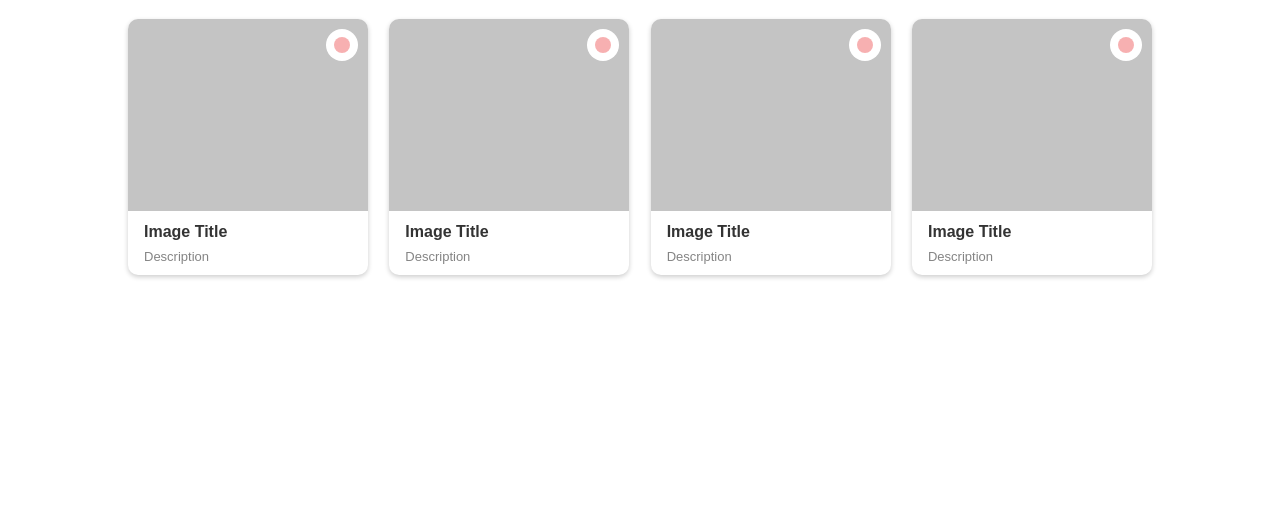
After one commit to Martinez-LMS/Trabalho-PHP, a PHP site: page /PHP/allgames.html in a window 1280 px wide. The commit adds this page. Shown: the part 93-608 px from the top of the page. Run offline with PHP 8.4, Linux system fonts and the light colour scheme.

Commit message:
Add complete frontend

```diff
--- /dev/null
+++ b/PHP/allgames.html
@@ -0,0 +1,73 @@
+<!DOCTYPE html>
+<html lang="en">
+<head>
+    <meta charset="UTF-8">
+    <meta name="viewport" content="width=device-width, initial-scale=1.0">
+    <title>Document</title>
+    <link rel="stylesheet" href="/styles/styles.css">
+</head>
+<body>
+    <header>
+        <div class="container">
+            <div class="left">
+                <div class="logo">
+                    <a href="/">
+                        <img src="assets/logo.png" alt="logo">
+                    </a>
+                    <a href="">
+                        <h1>GAMEHUB</h1>
+                    </a>
+                </div>
+                <nav>
+                    <ul>
+                        <li><a href="#">Home</a></li>
+                        <li><a href="PHP/allgames.html">Jogos</a></li>
+                    </ul>
+                </nav>
+            </div>
+            <div class="auth-buttons">
+                <a href="PHP/login.html" class="sign-in">Sign In</a>
+                <a href="#" class="sign-up">Sign Up</a>
+            </div>
+        </div>
+    </header>
+    <main>
+        <div class="game-cards-all">
+            <div class="game-card">
+                <div class="heart-circle">
+                    <img src="" alt="">
+                </div>
+                <div class="image"></div>
+                <div class="title">Image Title</div>
+                <div class="desc">Description</div>
+            </div>
+            <div class="game-card">
+                <div class="heart-circle">
+                    <img src="" alt="">
+                </div>
+                <div class="image"></div>
+                <div class="title">Image Title</div>
+                <div class="desc">Description</div>
+            </div>
+            <div class="game-card">
+                <div class="heart-circle">
+                    <img src="" alt="">
+                </div>
+                <div class="image"></div>
+                <div class="title">Image Title</div>
+                <div class="desc">Description</div>
+            </div>
+            <div class="game-card">
+                <div class="heart-circle">
+                    <img src="" alt="">
+                </div>
+                <div class="image"></div>
+                <div class="title">Image Title</div>
+                <div class="desc">Description</div>
+            </div>
+        </div>
+    </div>
+</section>
+    </main>
+</body>
+</html>
--- a/PHP/login.html
+++ b/PHP/login.html
@@ -22,7 +22,7 @@
                 <nav>
                     <ul>
                         <li><a href="#">Home</a></li>
-                        <li><a href="#">Categorias</a></li>
+                        <li><a href="PHP/allgames.html">Jogos</a></li>
                     </ul>
                 </nav>
             </div>
--- a/styles/styles.css
+++ b/styles/styles.css
@@ -202,6 +218,14 @@ header .auth-buttons .sign-in {
     display: flex;
     justify-content: space-between;
     gap: 20px;
+}
+.game-cards-all {
+    display: flex;
+    justify-content: space-between;
+    gap: 20px;
+    margin-top: 2rem;
+    width:80%;
+    margin-left: 10%;
 }
 
 .game-card {
```
Also changed, not shown: other parts of styles/styles.css (+37 -7 lines), index.html (+7 -21 lines).
